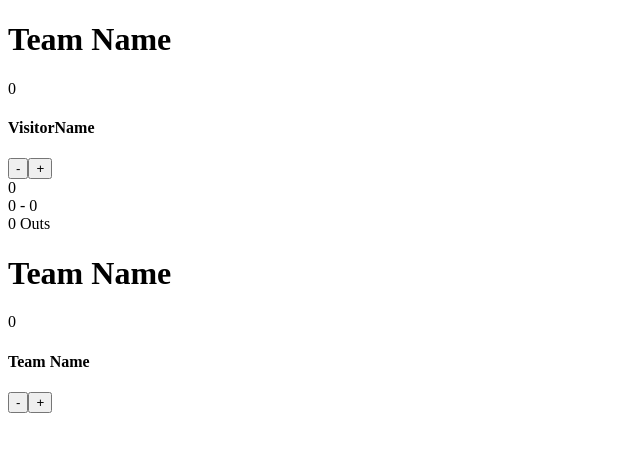
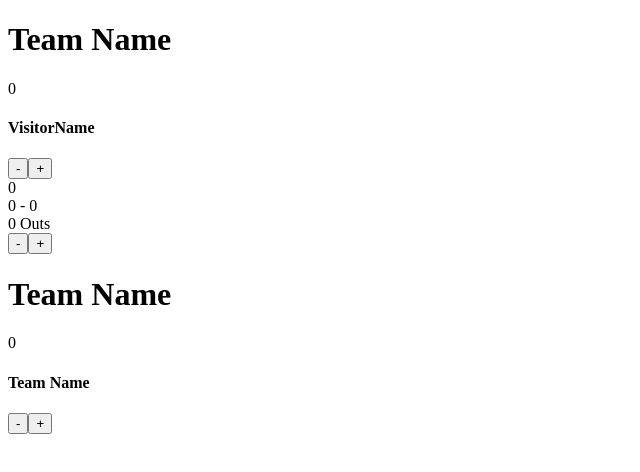
Before and after one commit to LuisCastilloKC/Baseball_Scorebug_app, a React (Create React App) app: page / in a window 1280 px wide. Shown: the top 472 px of the page, without its empty margins (0-640 px from the left). Built offline with nearby package versions, Linux system fonts and the light colour scheme.

Commit message:
display button to counter

```diff
--- a/src/Components/CounterBoard/index.jsx
+++ b/src/Components/CounterBoard/index.jsx
@@ -1,13 +1,17 @@
 import React from 'react';
+import CounterButton from './CounterButton';
 
 const CounterBoard = () =>{
 
     return(
+        <>
         <div>
             <div> 0</div>
             <div> 0 - 0</div>
             <div>0 Outs</div>
         </div>
+        <CounterButton />
+        </>
     )
 }
 
```
